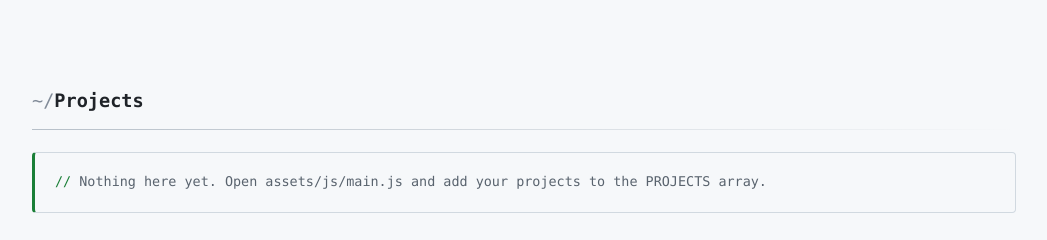
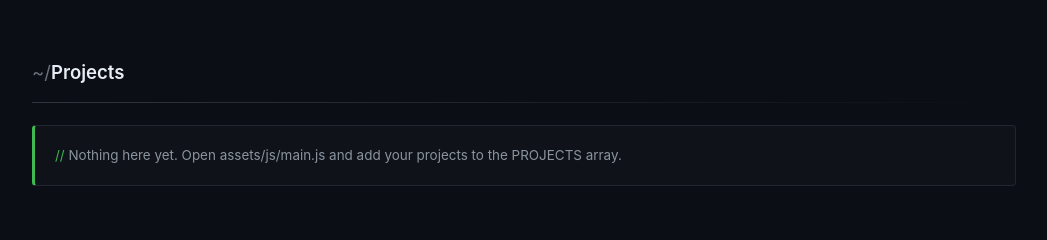
Before and after one commit to Terrorschiki/Terrorschiki.github.io, a plain HTML site: page index.html in a window 1280 px wide. Shown: the part 560-800 px from the top of the page, without its empty margins (116-1163 px from the left). Drawn offline with Linux system fonts and the light colour scheme.

Commit message:
默认改为黑夜模式
- index.html 的 html data-theme 与头部脚本兜底值均改为 dark
- main.js 的 initThemeToggle 兜底值同步改为 dark
- 访客手动切换后仍会记住自己的选择

```diff
--- a/assets/js/main.js
+++ b/assets/js/main.js
@@ -164,7 +164,8 @@
     const htmlEl = document.documentElement;
     if (!toggleBtn) return;
 
-    const savedTheme = localStorage.getItem('theme') || htmlEl.getAttribute('data-theme') || 'light';
+    // 默认黑夜模式，与 index.html 头部脚本保持一致
+    const savedTheme = localStorage.getItem('theme') || htmlEl.getAttribute('data-theme') || 'dark';
     htmlEl.setAttribute('data-theme', savedTheme);
 
     toggleBtn.addEventListener('click', () => {
--- a/index.html
+++ b/index.html
@@ -1,5 +1,5 @@
 <!DOCTYPE html>
-<html lang="en" data-theme="light">
+<html lang="en" data-theme="dark">
 <head>
   <meta charset="UTF-8">
   <meta name="viewport" content="width=device-width, initial-scale=1.0">
@@ -8,7 +8,8 @@
   <title>Terrorschiki 的个人博客</title>
 
   <script>
-    const savedTheme = localStorage.getItem('theme') || 'light';
+    // 默认黑夜模式；访客手动切换后会记住自己的选择
+    const savedTheme = localStorage.getItem('theme') || 'dark';
     document.documentElement.setAttribute('data-theme', savedTheme);
   </script>
 
```
